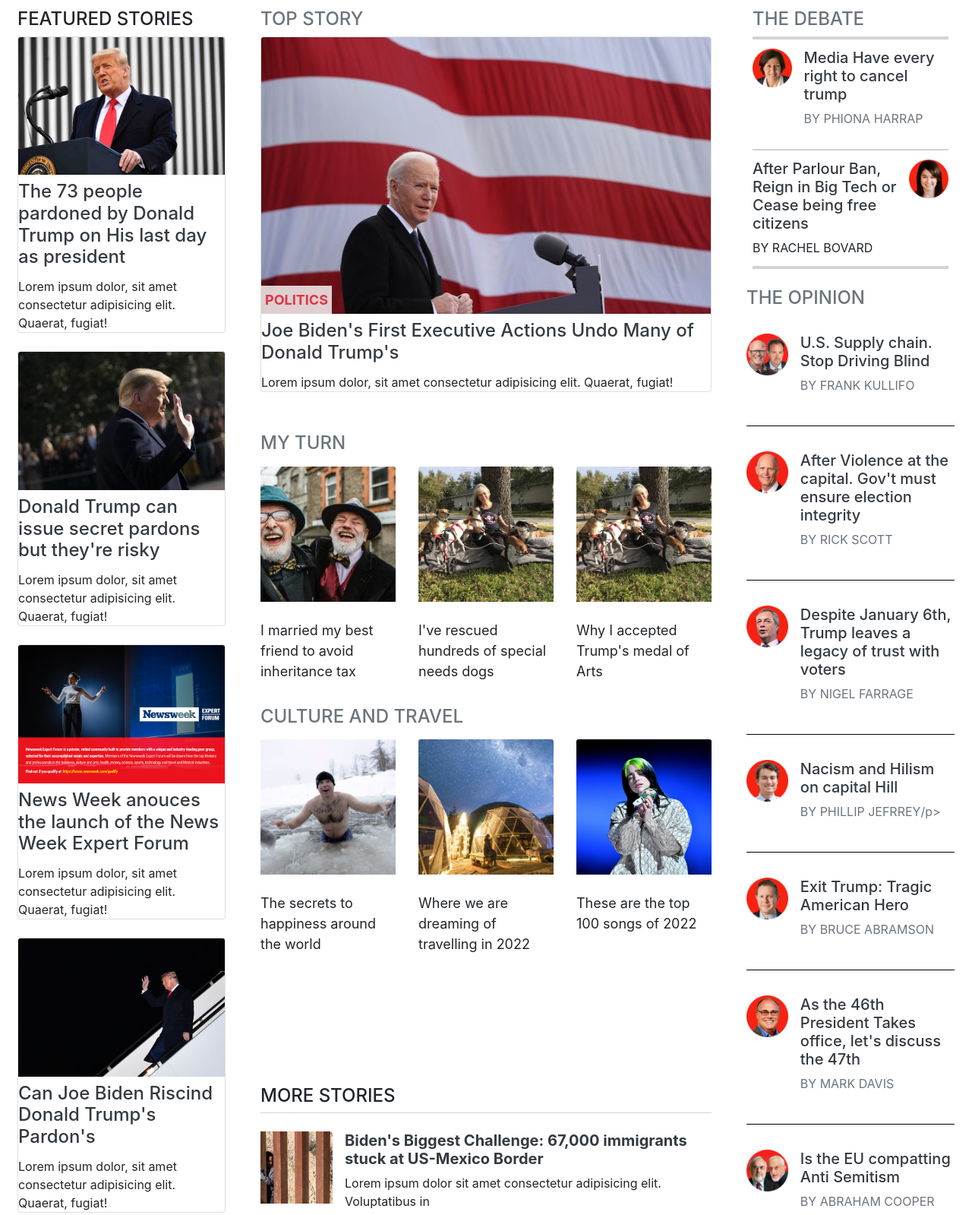
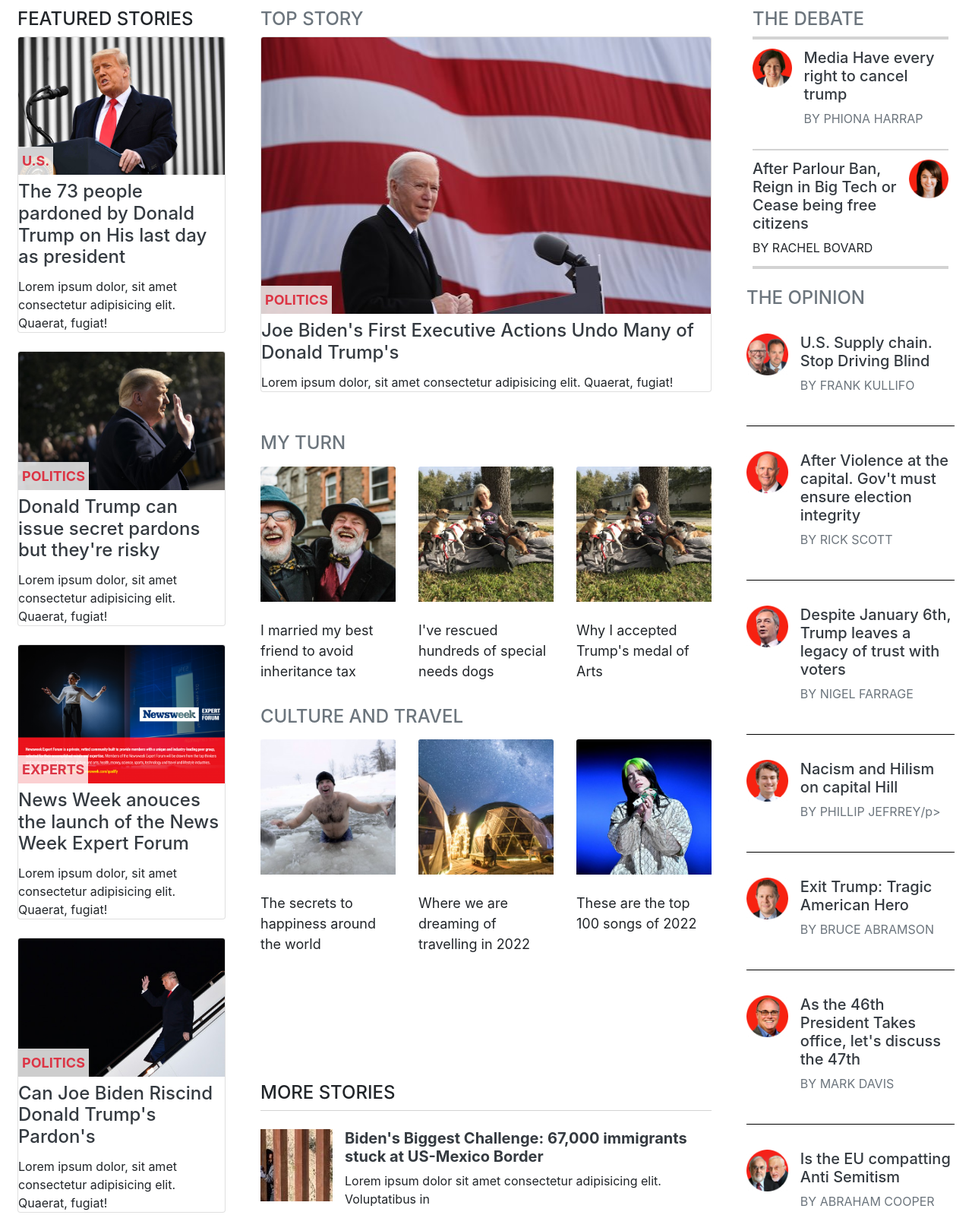
Before and after one commit to lily-coder/newsweek-web-clone, a plain HTML site: page index.html in a window 1280 px wide. Shown: the part 235-1834 px from the top of the page at 76% size. Drawn offline with nearby package versions, Linux system fonts and the light colour scheme.

Commit message:
Add clickable title to the bottom left of the Featured section images

```diff
--- a/index.html
+++ b/index.html
@@ -117,35 +117,50 @@
             <div class="featured-section p-2 mt-2">
               <h4>FEATURED STORIES</h4>
               <div class="card">
-                <img class="card-img-top" src="./img/donald-trump.jpg" alt="featured-story">
+                <div class="text-over-image">
+                  <a href="#"><img class="card-img-top" src="./img/donald-trump.jpg" alt="top-story"></a>
+                  <div class="bottom-left text-danger"><a href="#" class="text-danger a-hover">U.S.</a></div>
+                </div>
                 <div class="card-body p-0 mt-2">
                   <a href=""><h4 class="card-title text-dark">The 73 people pardoned by Donald Trump on His last day as president</h4></a>
                   <p class="card-text">Lorem ipsum dolor, sit amet consectetur adipisicing elit. Quaerat, fugiat!</p>
                 </div>
               </div>
               <div class="card mt-4">
-                <img class="card-img-top" src="./img/trump-waves-south-lawn.jpg" alt="featured-story">
+                <div class="text-over-image">
+                  <a href="#"><img class="card-img-top" src="./img/trump-waves-south-lawn.jpg" alt="top-story"></a>
+                  <div class="bottom-left text-danger"><a href="#" class="text-danger a-hover">POLITICS</a></div>
+                </div>
                 <div class="card-body p-0 mt-2">
                   <a href=""><h4 class="card-title text-dark">Donald Trump can issue secret pardons but they're risky</h4></a>
                   <p class="card-text">Lorem ipsum dolor, sit amet consectetur adipisicing elit. Quaerat, fugiat!</p>
                 </div>
               </div>
               <div class="card mt-4">
-                <img class="card-img-top" src="./img/newsweek-expert-forum.png" alt="featured-story">
+                <div class="text-over-image">
+                  <a href="#"><img class="card-img-top" src="./img/newsweek-expert-forum.png" alt="top-story"></a>
+                  <div class="bottom-left text-danger"><a href="#" class="text-danger a-hover">EXPERTS</a></div>
+                </div>
                 <div class="card-body p-0 mt-2">
                   <a href=""><h4 class="card-title text-dark">News Week anouces the launch of the News Week Expert Forum</h4></a>
                   <p class="card-text">Lorem ipsum dolor, sit amet consectetur adipisicing elit. Quaerat, fugiat!</p>
                 </div>
               </div>
               <div class="card mt-4">
-                <img class="card-img-top" src="./img/trump-steps-off-air-force-one.jpg" alt="featured-story">
+                <div class="text-over-image">
+                  <a href="#"><img class="card-img-top" src="./img/trump-steps-off-air-force-one.jpg" alt="top-story"></a>
+                  <div class="bottom-left text-danger"><a href="#" class="text-danger a-hover">POLITICS</a></div>
+                </div>
                 <div class="card-body p-0 mt-2">
                   <a href=""><h4 class="card-title text-dark">Can Joe Biden Riscind Donald Trump's Pardon's</h4></a>
                   <p class="card-text">Lorem ipsum dolor, sit amet consectetur adipisicing elit. Quaerat, fugiat!</p>
                 </div>
               </div>
               <div class="card mt-4">
-                <img class="card-img-top" src="./img/biden-delivers-remarks-during-memorial-service.jpg" alt="featured-story">
+                <div class="text-over-image">
+                  <a href="#"><img class="card-img-top" src="./img/biden-delivers-remarks-during-memorial-service.jpg" alt="top-story"></a>
+                  <div class="bottom-left text-danger"><a href="#" class="text-danger a-hover">POLITICS</a></div>
+                </div>
                 <div class="card-body p-0 mt-2">
                   <a href=""><h4 class="card-title text-dark">Joe Biden's Immigration orders set to diminish Donald Trump's legacy</h4></a>
                   <p class="card-text">Lorem ipsum dolor, sit amet consectetur adipisicing elit. Quaerat, fugiat!</p>
@@ -225,10 +240,12 @@
             </div>
           </div>
           <div class="col-12 order-md-2 col-md-4 order-lg-3 col-lg-3 sponsored-insight mt-4">
-            <h4 class="ml-2 sponsored-insight-h4 text-primary">SPONSORED INSIGHT</h4>
             <div class="sponsored-insight mt-4 p-2">
               <div class="card">
-                <img class="card-img-top" src="./img/donald-trump.jpg" alt="featured-story">
+                <div class="text-over-image">
+                  <a href="#"><img class="card-img-top" src="./img/donald-trump.jpg" alt="top-story"></a>
+                  <div class="bottom-left text-danger"><a href="#" class="text-primary a-hover">SPONSORED INSIGHTS</a></div>
+                </div>
                 <div class="card-body p-0 mt-2">
                   <a href=""><h4 class="card-title text-dark px-2"><strong>This Start Up is making long distance Real Estate investment possible for millenials</strong></h4></a>
                   <p class="card-text px-2">Lorem ipsum dolor, sit amet consectetur adipisicing elit. Quaerat, fugiat!</p>
```
